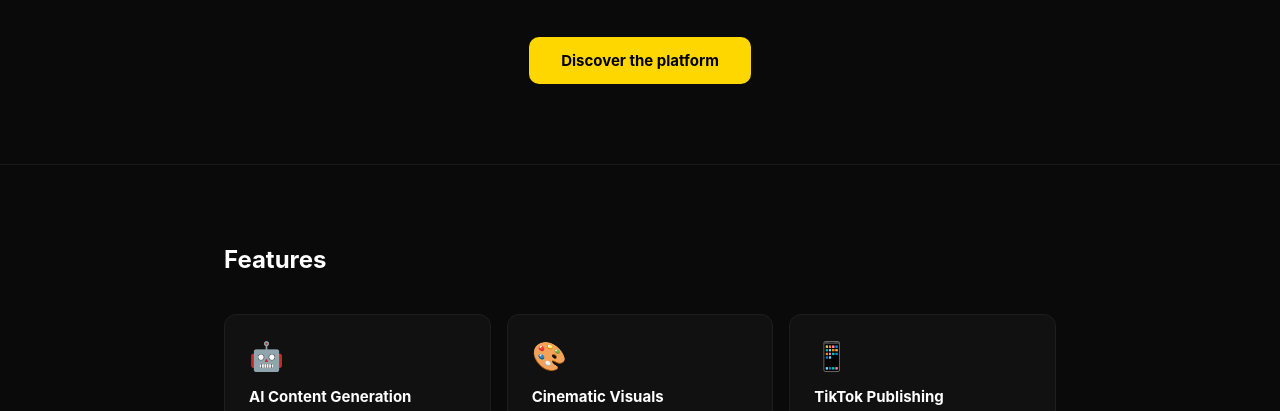
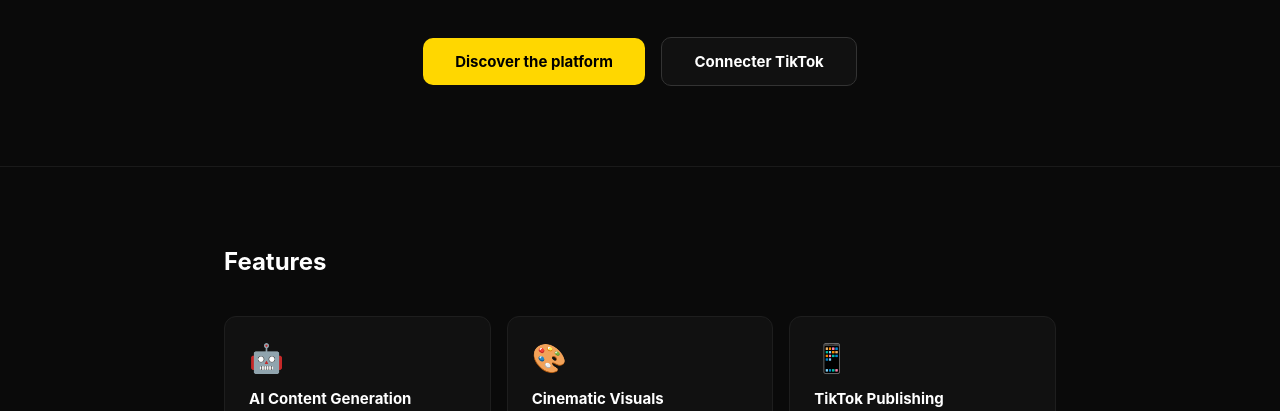
Before and after one commit to AlexisSerreMUA/guardian-of-legends, a plain HTML site: page index.html in a window 1280 px wide. Shown: the part 385-796 px from the top of the page. Drawn offline with Linux system fonts and the light colour scheme.

Commit message:
Update index.html

```diff
--- a/index.html
+++ b/index.html
@@ -58,6 +58,7 @@
     <h1>Guardian of Legends</h1>
     <p class="tagline">An automated platform for generating and publishing AI-powered photo carousels directly to TikTok.</p>
     <a href="#how-it-works" class="cta">Discover the platform</a>
+    <a href="https://www.tiktok.com/v2/auth/authorize/?client_key=awwaic9q39z98w0a&scope=user.info.basic,video.upload,video.publish&response_type=code&redirect_uri=https%3A%2F%2Fguardian-of-legends-fp8r.vercel.app%2Fapi%2Ftiktok%2Fcallback&state=guardian123" class="cta" style="margin-left: 12px; background: #111; color: #fff; border: 1px solid #333;">Connecter TikTok</a>
   </div>
 
   <section id="features">
```
